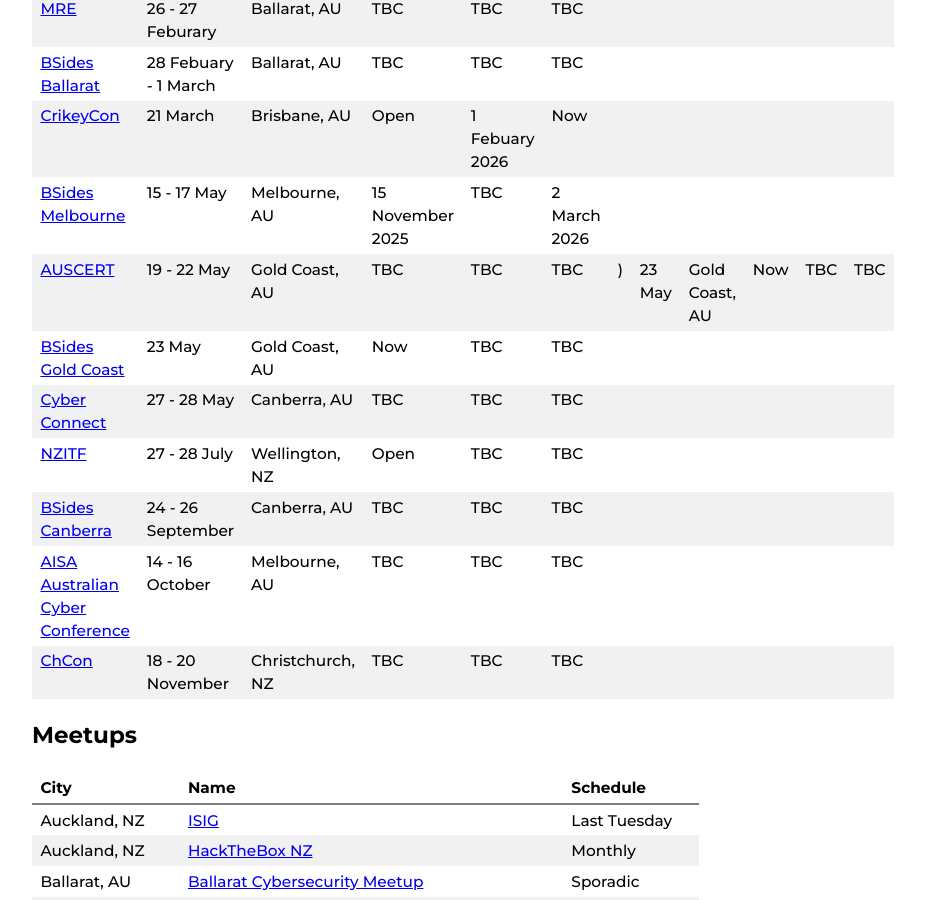
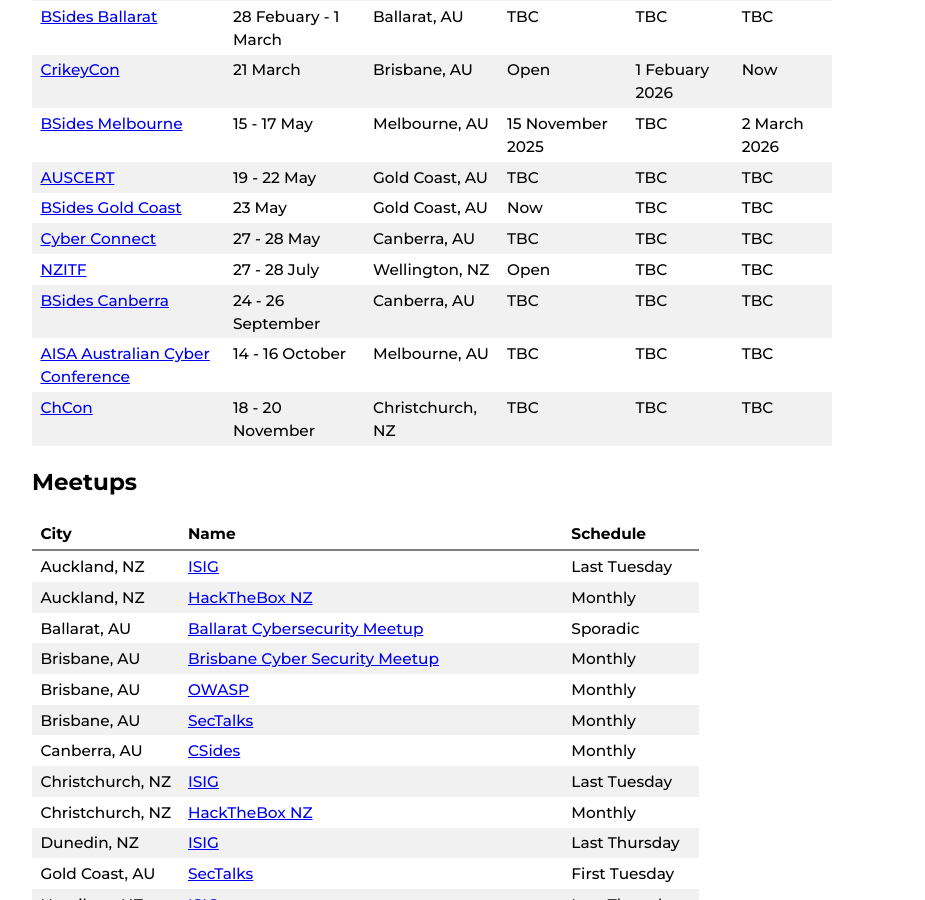
Before and after one commit to nzkarit/downundercons, a Jekyll site: the page built from index.markdown, in a window 1280 px wide and 900 px high, scrolled down 965 px. Shown: the whole window, without its empty margins (208-1133 px from the left). Built offline with Jekyll 4.4.1, drawn with Linux system fonts in a browser that asks for light colours.

Commit message:
Update index.markdown

```diff
--- a/index.markdown
+++ b/index.markdown
@@ -30,7 +30,7 @@ These are a list of hacker/infosec cons and meetups in the NZ and Aussie Area.
 | [BSides Ballarat](https://federation.edu.au/icsl/icsl-conferences/bsides-ballarat-2026) | 28 Febuary - 1 March | Ballarat, AU | TBC | TBC | TBC |
 | [CrikeyCon](https://crikeycon.com/) | 21 March | Brisbane, AU | Open | 1 Febuary 2026 | Now |
 | [BSides Melbourne](https://www.bsidesmelbourne.com/) | 15 - 17 May | Melbourne, AU | 15 November 2025 | TBC | 2 March 2026 |
-| [AUSCERT](https://conference.auscert.org.au/) | 19 - 22 May | Gold Coast, AU | TBC | TBC | TBC |) | 23 May | Gold Coast, AU | Now | TBC | TBC |
+| [AUSCERT](https://conference.auscert.org.au/) | 19 - 22 May | Gold Coast, AU | TBC | TBC | TBC |
 | [BSides Gold Coast](https://bsidesgoldie.com/) | 23 May | Gold Coast, AU | Now | TBC | TBC |
 | [Cyber Connect](https://www.cyberconnect.org.au/) | 27 - 28 May | Canberra, AU | TBC | TBC | TBC |
 | [NZITF](https://nzitf.org.nz/conference-details) | 27 - 28 July | Wellington, NZ | Open | TBC | TBC |
```
